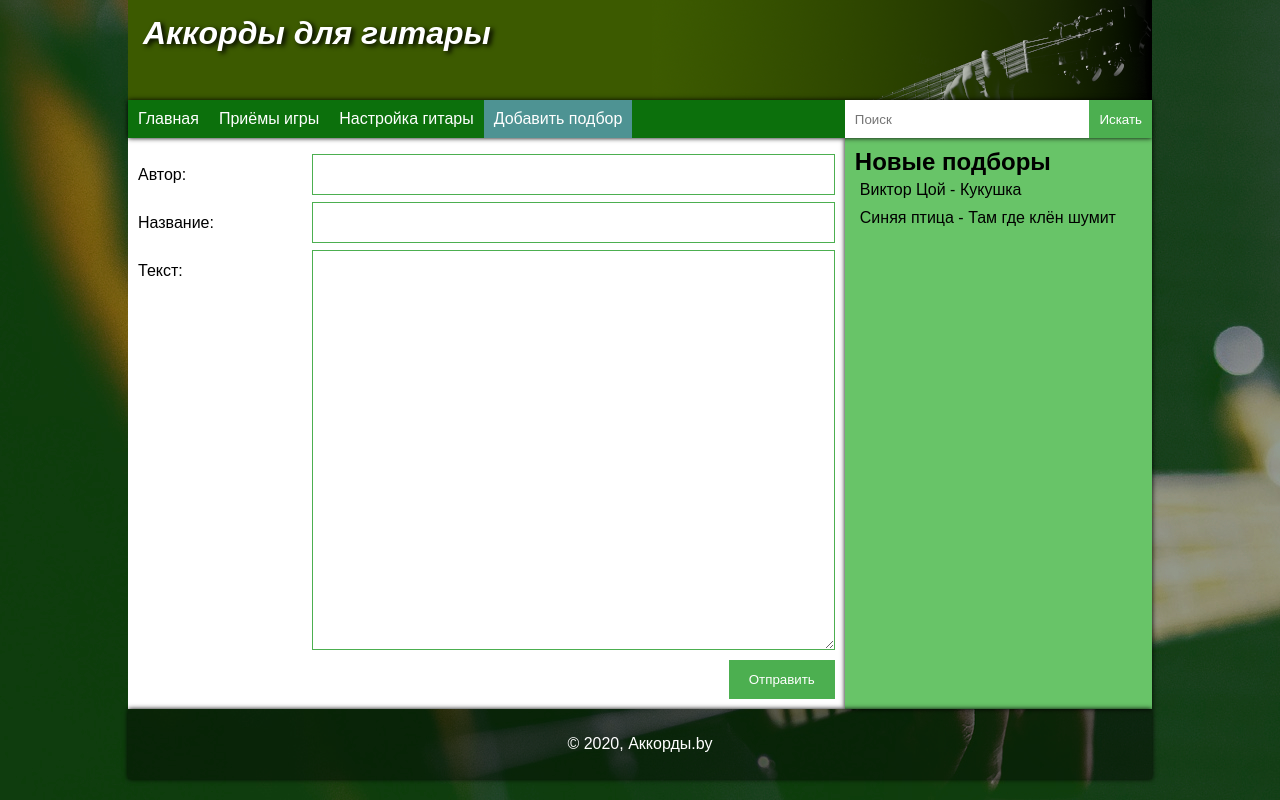
After one commit to MaximVashkevic/wt, a PHP site: page /add.html in a window 1280 px wide. The commit adds this page. Run offline with PHP 8.4, Linux system fonts and the light colour scheme.

Commit message:
Add add form

```diff
--- /dev/null
+++ b/code/add.html
@@ -0,0 +1,78 @@
+<!DOCTYPE html>
+<html lang="ru">
+
+<head>
+    <meta charset="UTF-8">
+    <meta name="viewport" content="width=device-width, initial-scale=1.0">
+    <title>Аккорды.by</title>
+    <link rel="stylesheet" href="styles/main.css">
+    <link rel="stylesheet" href="styles/addForm.css">
+    <link rel="icon" href="favicon.png">
+</head>
+
+<body>
+    <div class="wrapper">
+        <header>
+            <h1>
+                Аккорды для гитары
+            </h1>
+        </header>
+        <nav>
+            <a href="index.html">Главная</a>
+            <a href="technics.html">Приёмы игры</a>
+            <a href="tuning.html">Настройка гитары</a>
+            <a class="active" href="add.html">Добавить подбор</a>
+            <form class="search-container" name="search" autocomplete="off">
+                <input id="search-input" type="search" placeholder="Поиск" size="5">
+                <input id="search-button" class="button" type="submit" value="Искать">
+            </form>
+        </nav>
+        <div class="row">
+            <main>
+                <form>
+                    <div class="form-row">
+                        <div class="col-25">
+                            <label for="author">Автор:</label>
+                        </div>
+                        <div class="col-75">
+                            <input type="text" id="author" autocomplete="off" class="add-form-inputs">
+                        </div>
+                    </div>
+                    <div class="form-row">
+                        <div class="col-25">
+                            <label for="name">Название:</label>
+                        </div>
+                        <div class="col-75">
+                            <input type="text" id="name" autocomplete="off" class="add-form-inputs">
+                        </div>
+                    </div>
+                    <div class="form-row">
+                        <div class="col-25">
+                            <label for="text">Текст:</label>
+                        </div>
+                        <div class="col-75">
+                            <textarea class="add-form-inputs" autocomplete="off"></textarea>
+                        </div>
+                    </div>
+                    <div class="form-row">
+                        <input type="submit" id="add-button" class="button" value="Отправить">
+                    </div>
+                </form>
+            </main>
+            <aside>
+                <h2>Новые подборы</h2>
+                <a href="kukushka.html">Виктор Цой - Кукушка</a>
+                <a href="tam_gde_klen_shymit.html">Синяя птица - Там где клён шумит</a>
+            </aside>
+        </div>
+        <footer>
+            <p>&copy; 2020, Аккорды.by</p>
+            <div>
+                <a href="#" title="ВК"></a>
+                <a href="#" title="Facebook"></a>
+            </div>
+        </footer>
+    </div>
+</body>
+
+</html>
--- /dev/null
+++ b/code/index.php
@@ -0,0 +1,2 @@
+<?php
+phpinfo();
--- /dev/null
+++ b/code/styles/addForm.css
@@ -0,0 +1,50 @@
+.col-25 {
+    width: 25%;
+    float: left;
+}
+
+.col-75 {
+    width: 75%;
+    float: left;
+}
+
+.add-form-inputs {
+    width: 100%;
+    padding: 12px;
+    border: 1px solid #4CAF50;
+    box-sizing: border-box;
+    resize: vertical;
+}
+
+textarea.add-form-inputs {
+    height: 400px;
+}
+
+.form-row {
+    margin-top: 6px;
+}
+
+.form-row:after {
+    content: "";
+    display: table;
+    clear: both;
+}
+
+#add-button {
+    padding: 12px 20px;
+    float: right;
+}
+
+label {
+    padding: 12px 12px 12px 0;
+    display: inline-block;
+}
+
+@media screen and (max-width: 600px) {
+    .col-25,
+    .col-75,
+    .form-row {
+        width: 100%;
+        margin-top: 0;
+    }
+}
--- a/html/styles/main.css
+++ b/code/styles/main.css
@@ -48,17 +48,28 @@ body header>h1 {
     width: 100%;
 }
 
-#search-button {
+input:focus,
+textarea:focus {
+    outline-color: #4E9393;
+}
+
+.button {
+    background-color: #4CAF50;
+    color: white;
+    cursor: pointer;
     border: none;
     padding: 10px;
 }
 
-main
-{
+.button:hover {
+    background-color: #79A228;
+}
+
+main {
     background-color: white;
 }
 
-nav>a{
+nav>a {
     color: white;
     padding: 10px;
     text-align: center;
@@ -79,8 +90,7 @@ nav>a:hover {
     color: black;
 }
 
-.active
-{
+.active {
     background-color: #4E9393;
 }
 
@@ -98,7 +108,7 @@ h2 {
 aside {
     flex: 30%;
     background-color: #68C468;
-    padding: 20px;
+    padding: 10px;
     position: relative;
     box-shadow: 0 0 5px black;
 }
@@ -117,21 +127,22 @@ aside a:hover {
 
 main {
     flex: 70%;
-    padding: 20px;
+    padding: 10px;
 }
 
 footer {
-    padding: 20px;
+    padding: 10px;
     text-align: center;
     color: white;
-    background-color: rgba(0,0,0,0.4);
+    background-color: rgba(0, 0, 0, 0.4);
     position: relative;
     box-shadow: 0 0 5px black;
     z-index: 2;
 }
 
 @media screen and (max-width: 720px) {
-    nav, .row{
+    nav,
+    .row {
         flex-direction: column;
     }
     nav {
```
Also changed, not shown: code/index.html (added, +49 -0 lines), code/styles/tuner.css (renamed from html/styles/tuner.css, +4 -7 lines), code/technics.html (added, +49 -0 lines), code/tuning.html (renamed from html/index.html, +19 -4 lines), docker-compose.yml (added, +13 -0 lines), html/tuning.html (deleted, +0 -15 lines), code/favicon.png (renamed from html/favicon.png), code/images/background.jpg (renamed from html/images/background.jpg), code/images/header.png (renamed from html/images/header.png), code/images/tuner.png (renamed from html/images/tuner.png), html/add.html (deleted), html/technics.html (deleted), 2 other files.
